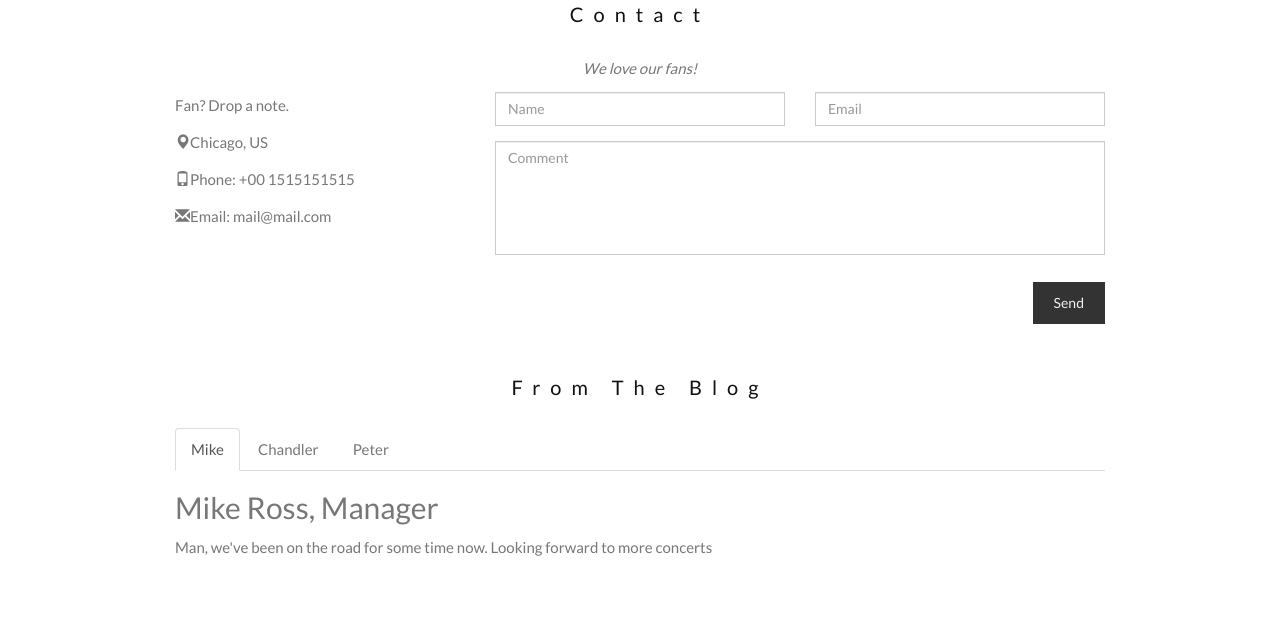
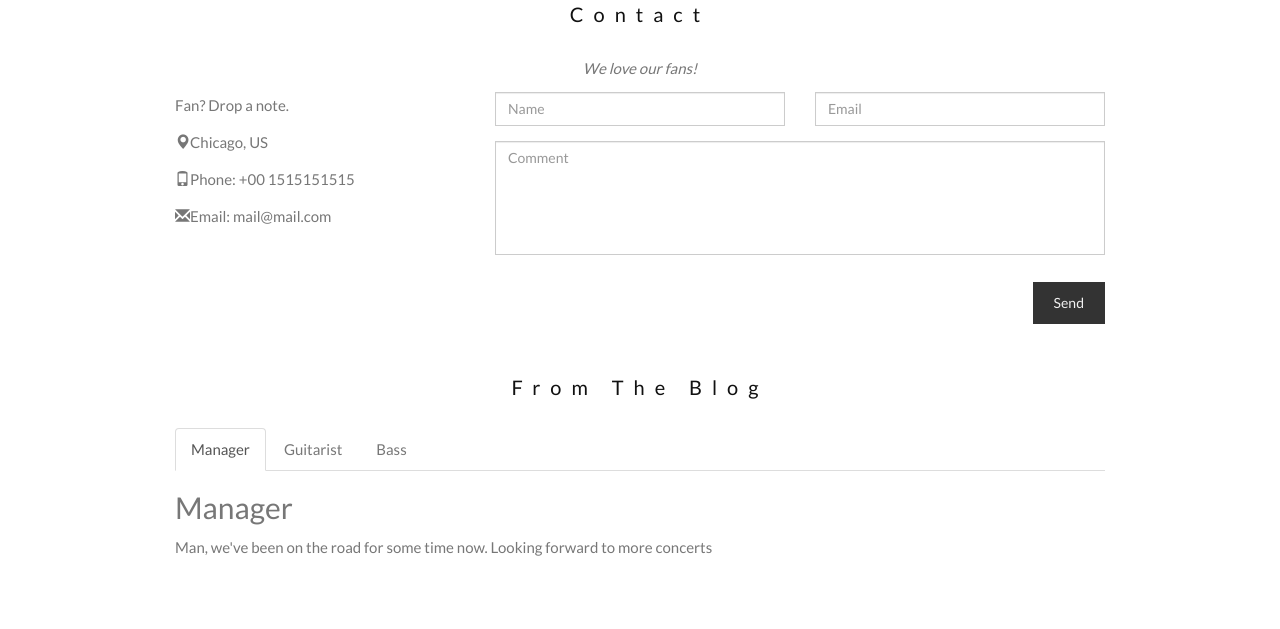
Before and after one commit to GetGit100/GetGit100.github.io, a plain HTML site: page index.html in a window 1280 px wide. Shown: the part 2121-2750 px from the top of the page. Drawn offline with nearby package versions, Linux system fonts and the light colour scheme.

Commit message:
Update index.html

```diff
--- a/index.html
+++ b/index.html
@@ -383,22 +383,22 @@
   <br>
   <h3 class="text-center">From The Blog</h3>
   <ul class="nav nav-tabs">
-    <li class="active"><a data-toggle="tab" href="#home">Mike</a></li>
-    <li><a data-toggle="tab" href="#menu1">Chandler</a></li>
-    <li><a data-toggle="tab" href="#menu2">Peter</a></li>
+    <li class="active"><a data-toggle="tab" href="#home">Manager</a></li>
+    <li><a data-toggle="tab" href="#menu1">Guitarist</a></li>
+    <li><a data-toggle="tab" href="#menu2">Bass</a></li>
   </ul>
 
   <div class="tab-content">
     <div id="home" class="tab-pane fade in active">
-      <h2>Mike Ross, Manager</h2>
+      <h2>Manager</h2>
       <p>Man, we've been on the road for some time now. Looking forward to more concerts</p>
     </div>
     <div id="menu1" class="tab-pane fade">
-      <h2>Chandler Bing, Guitarist</h2>
+      <h2>Guitarist</h2>
       <p>Always a pleasure people! Hope you enjoyed it as much as I did. Could I BE.. any more pleased?</p>
     </div>
     <div id="menu2" class="tab-pane fade">
-      <h2>Peter Griffin, Bass player</h2>
+      <h2>Bass player</h2>
       <p>I mean, sometimes I enjoy the show, but other times I enjoy other things.</p>
     </div>
   </div>
```
